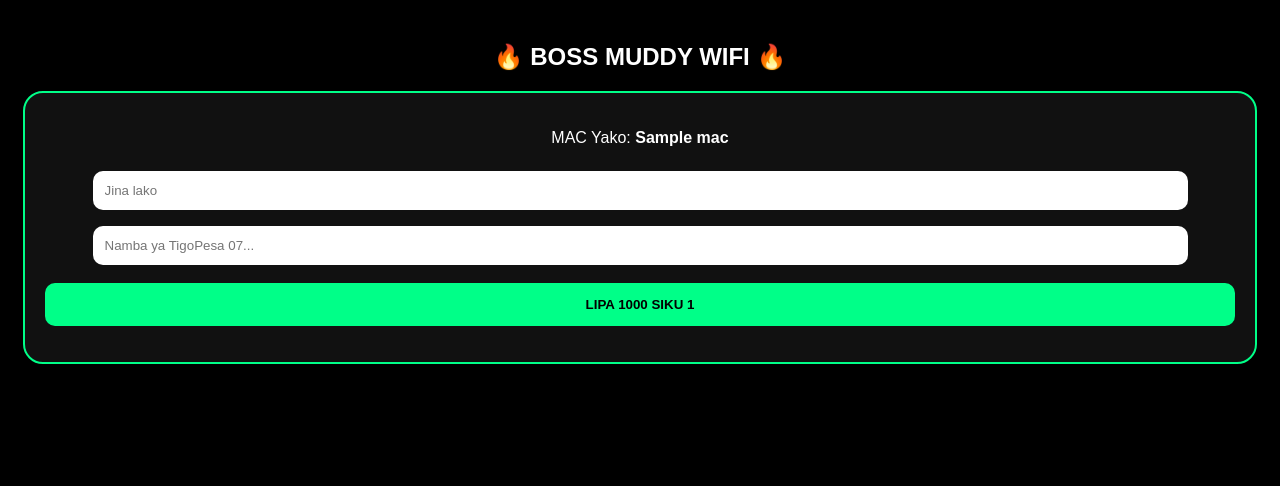
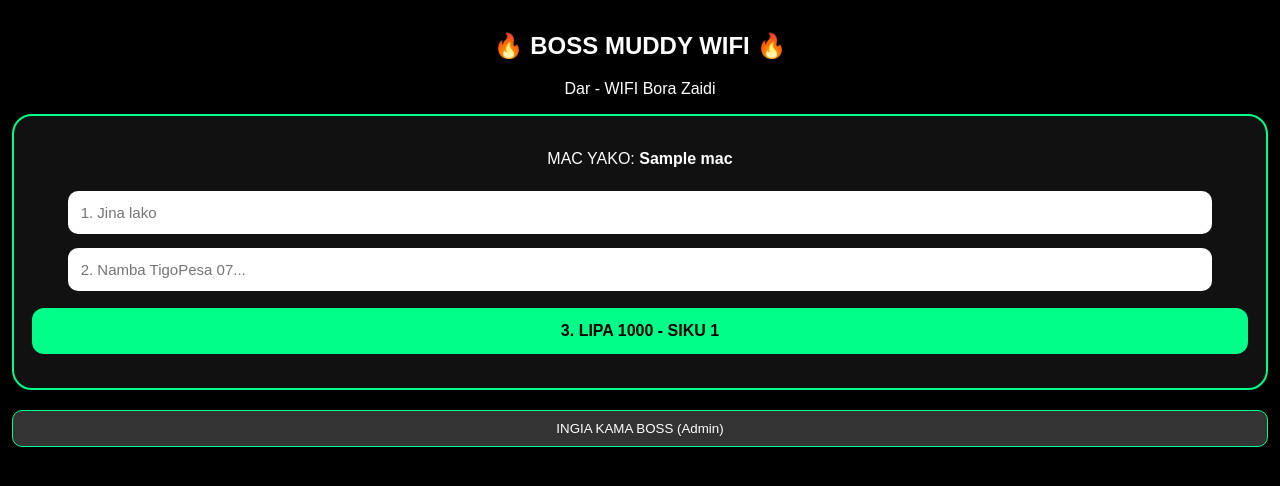
Before and after one commit to muhammedwaziri34-oss/boss-muddy, a Flask app: template templates/index.html in a window 1280 px wide. Shown: the top 486 px of the page. Run offline with Flask 3, Linux system fonts and the light colour scheme; the template is opened without the code that fills it: most values are stand-ins (such as "Sample title", 1, 10 or a date in 2020).

Commit message:
Update index.html

```diff
--- a/templates/index.html
+++ b/templates/index.html
@@ -1,23 +1,76 @@
-<!DOCTYPE html><html><head><meta charset="UTF-8"><meta name="viewport" content="width=device-width"><title>BOSS MUDDY</title>
-<style>body{background:#000;color:#fff;font-family:sans-serif;text-align:center;padding:15px}.card{background:#111;border:2px solid #00ff88;border-radius:20px;padding:20px}input{width:90%;padding:12px;margin:8px;border-radius:10px;border:none}.btn{background:#00ff88;color:#000;padding:14px;width:100%;border:none;border-radius:10px;font-weight:bold;margin-top:10px}</style></head>
-<body><h2>🔥 BOSS MUDDY WIFI 🔥</h2>
-<div class="card"><p>MAC Yako: <b id="mac">{{mac}}</b></p>
-<input id="jina" placeholder="Jina lako"><input id="namba" placeholder="Namba ya TigoPesa 07..."><button class="btn" onclick="jisajili()">LIPA 1000 SIKU 1</button><p id="status"></p></div>
+<!DOCTYPE html>
+<html>
+<head>
+<meta charset="UTF-8">
+<meta name="viewport" content="width=device-width, initial-scale=1">
+<title>BOSS MUDDY - SYSTEM KAMILI</title>
+<style>
+body{background:#000;color:#fff;font-family:Arial;text-align:center;padding:12px;margin:0}
+.card{background:#111;border:2px solid #00ff88;border-radius:20px;padding:18px;margin:10px 0}
+input{width:92%;padding:13px;margin:7px 0;border-radius:10px;border:none;font-size:15px}
+.btn{background:#00ff88;color:#000;padding:14px;width:100%;border:none;border-radius:12px;font-weight:bold;font-size:16px;margin-top:10px}
+.btn2{background:#333;color:#fff;padding:10px;width:100%;border-radius:10px;border:1px solid #00ff88;margin-top:10px}
+table{width:100%;border-collapse:collapse;margin-top:10px;font-size:12px}
+th,td{border:1px solid #00ff88;padding:6px}
+.hide{display:none}
+</style>
+</head>
+<body>
+
+<!-- SEHEMU 1: MTEJA -->
+<div id="mteja">
+<h2>🔥 BOSS MUDDY WIFI 🔥</h2>
+<p>Dar - WIFI Bora Zaidi</p>
+<div class="card">
+<p>MAC YAKO: <b id="macDisplay">{{mac}}</b></p>
+<input id="jina" placeholder="1. Jina lako">
+<input id="namba" placeholder="2. Namba TigoPesa 07...">
+<button class="btn" onclick="jisajili()">3. LIPA 1000 - SIKU 1</button>
+<p id="status" style="color:#00ff88;margin-top:15px"></p>
+</div>
+<button class="btn2" onclick="showAdmin()">INGIA KAMA BOSS (Admin)</button>
+</div>
+
+<!-- SEHEMU 2: ADMIN - MAOKOTO -->
+<div id="admin" class="hide">
+<h2>BOSS - MAOKOTO YAKO</h2>
+<input id="adminPass" type="password" placeholder="Password ya Boss">
+<button class="btn" onclick="checkBoss()">FUNGUA MAOKOTO</button>
+<div id="maokotoArea" class="hide">
+<div class="card"><h3>Wateja Walio Lipa Leo</h3><table id="tbl"><tr><th>Jina</th><th>Namba</th><th>MAC</th></tr></table></div>
+<button class="btn2" onclick="showMteja()">RUDI KWA MTEJA</button>
+</div>
+</div>
+
 <script>
-const MAC = document.getElementById('mac').innerText;
+const MAC = document.getElementById('macDisplay').innerText;
 function jisajili(){
- let jina=document.getElementById('jina').value; let namba=document.getElementById('namba').value;
- if(!jina||!namba){alert('Jaza jina na namba');return;}
- document.getElementById('status').innerText='Inatuma PUSH...';
- fetch('/api/jisajili',{method:'POST',headers:{'Content-Type':'application/json'},body:JSON.stringify({jina:jina,namba:namba,mac:MAC})})
- .then(r=>r.json()).then(d=>{
-   document.getElementById('status').innerText='PUSH imetumwa! Lipa kisha utaunganishwa';
-   // Baada ya kulipa, tunaita hii
-   setTimeout(()=>thibitisha(d.password), 5000);
- });
+  let jina=document.getElementById('jina').value;
+  let namba=document.getElementById('namba').value;
+  if(!jina||!namba){alert('Jaza Jina na Namba!');return;}
+  document.getElementById('status').innerText='⏳ Inatuma PUSH kwa '+namba+'...';
+  fetch('/api/jisajili',{method:'POST',headers:{'Content-Type':'application/json'},body:JSON.stringify({jina:jina,namba:namba,mac:MAC})})
+  .then(r=>r.json()).then(d=>{
+    document.getElementById('status').innerText='✅ PUSH imetumwa! Lipa simuni kwako, kisha subiri sec 5...';
+    setTimeout(()=>{ thibitisha(d.password) }, 6000);
+  });
 }
 function thibitisha(pass){
- fetch('/api/thibitisha-malipo',{method:'POST',headers:{'Content-Type':'application/json'},body:JSON.stringify({mac:MAC,plan:'1day',password:pass})})
- .then(r=>r.json()).then(d=>{document.getElementById('status').innerText='✅ UMELIPA! Internet inawaka sasa';});
+  document.getElementById('status').innerText='⏳ Inathibitisha malipo...';
+  fetch('/api/thibitisha-malipo',{method:'POST',headers:{'Content-Type':'application/json'},body:JSON.stringify({mac:MAC,plan:'1day',password:pass})})
+  .then(r=>r.json()).then(d=>{ document.getElementById('status').innerText='🎉 HONGERA! UMEUNGANISHWA - Anza kutumia Internet!'; });
 }
-</script></body></html>
+function showAdmin(){ document.getElementById('mteja').classList.add('hide'); document.getElementById('admin').classList.remove('hide'); }
+function showMteja(){ document.getElementById('admin').classList.add('hide'); document.getElementById('mteja').classList.remove('hide'); }
+function checkBoss(){
+  let p=document.getElementById('adminPass').value;
+  if(p!=='boss123'){alert('Password sio sahihi!');return;} // Badilisha password yako hapa
+  document.getElementById('maokotoArea').classList.remove('hide');
+  fetch('/api/admin/maokoto').then(r=>r.json()).then(data=>{
+    let t=document.getElementById('tbl');
+    data.forEach(m=>{ t.innerHTML+=`<tr><td>${m.jina}</td><td>${m.namba}</td><td>${m.mac}</td></tr>` });
+  });
+}
+</script>
+</body>
+</html>
```
